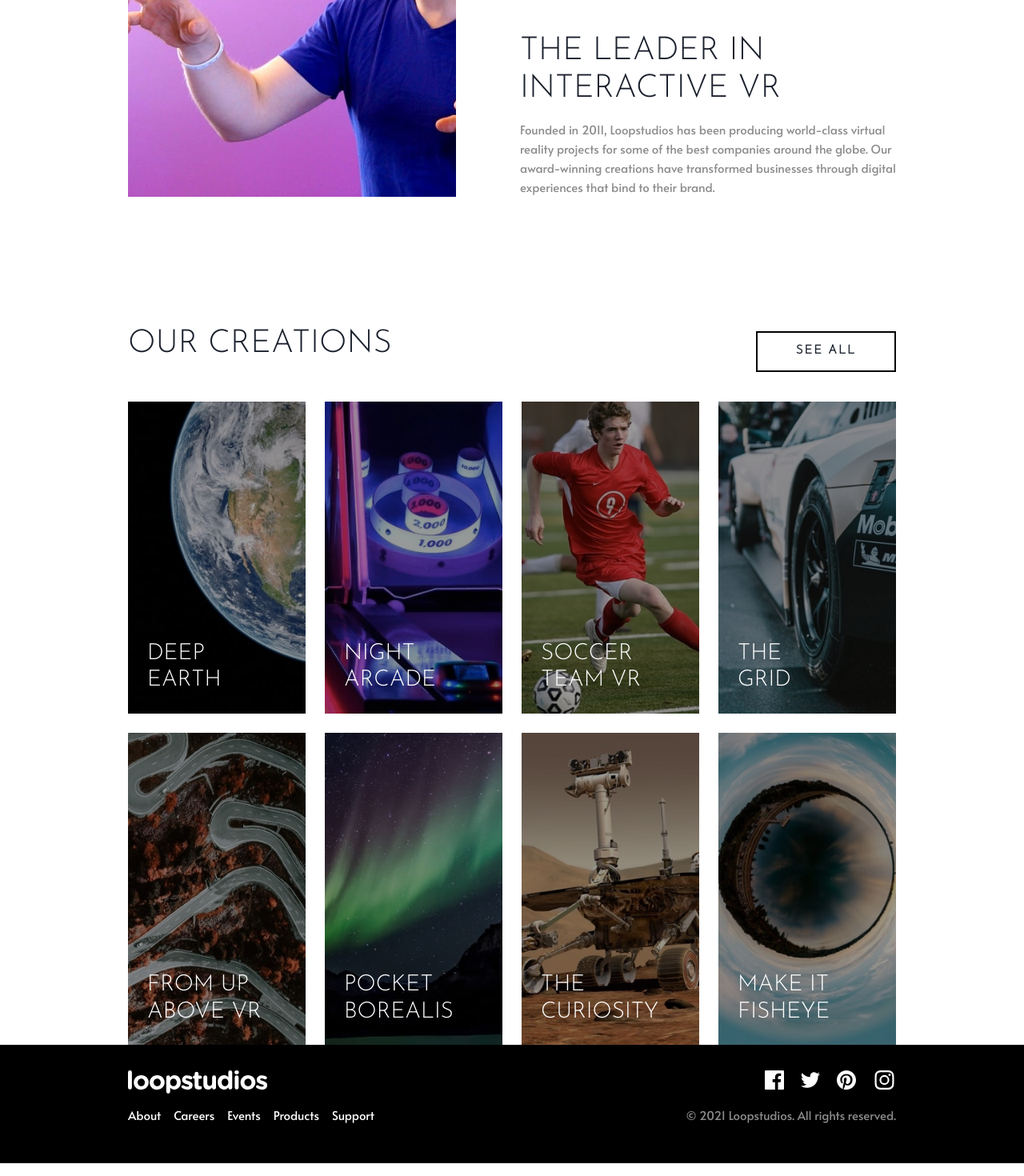
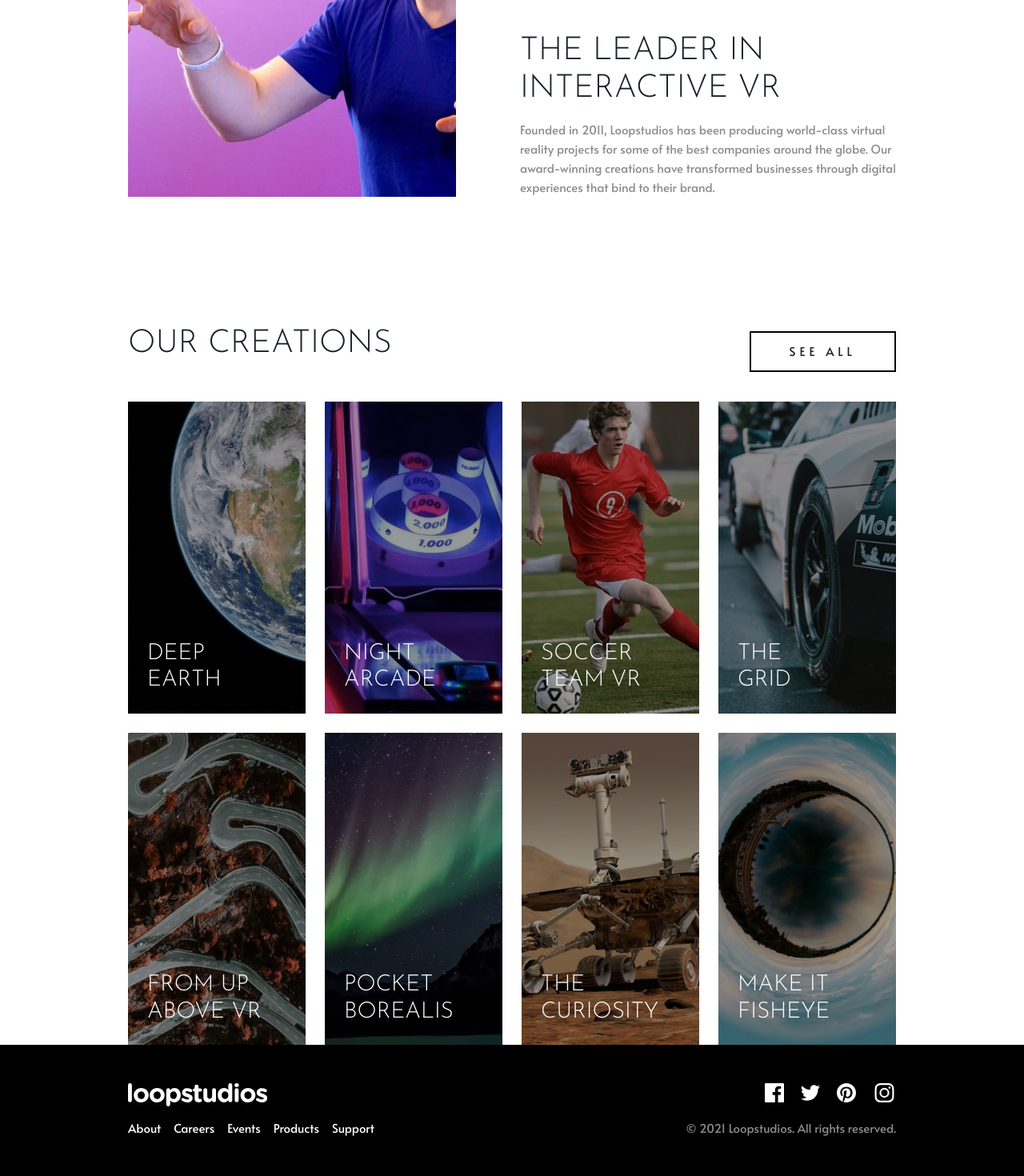
Before and after one commit to gylim0604/FrontEnd-Mentor-Loopstudio-Landing-Page, a Next.js app: page / in a window 1280 px wide. Shown: the part 1110-2580 px from the top of the page at 80% size. Built offline with nearby package versions, Linux system fonts and the light colour scheme.

Commit message:
basics seems to be done

```diff
--- a/components/AboutUs.js
+++ b/components/AboutUs.js
@@ -50,7 +50,7 @@ function AboutUs() {
                 <Heading
                     fontSize={{ base: '2rem', md: '2.5rem', lg: '3.5rem' }}
                     lineHeight={{ base: '2rem', md: '2.9rem', lg: '3.5rem' }}
-                    mb={{ md: '1rem', lg: '2rem' }}
+                    mb={{ base: '1rem', md: '1rem', lg: '2rem' }}
                 >
                     The leader in interactive VR
                 </Heading>
--- a/components/Footer.js
+++ b/components/Footer.js
@@ -18,7 +18,7 @@ function Footer() {
             <Container
                 color='white'
                 mt={{ lg: '10rem' }}
-                py={{ base: '4rem', md: '2rem' }}
+                py={{ base: '4rem', md: '3rem' }}
                 maxW={{
                     md: 'container.md',
                     lg: 'container.lg',
@@ -33,7 +33,8 @@ function Footer() {
                 >
                     <Img src='/images/logo.svg' h={{ md: '29px' }} />
                     <Stack
-                        py={{ base: '2rem', md: '1rem' }}
+                        p={{ base: '2rem', md: '0' }}
+                        pt={{ md: '1rem' }}
                         direction={{ base: 'column', md: 'row' }}
                         textAlign='center'
                         spacing='1rem'
@@ -50,14 +51,22 @@ function Footer() {
                     flexDir={{ base: 'column' }}
                     alignItems={{ base: ' center', md: 'end' }}
                 >
-                    <HStack spacing='1rem' mt={{ base: '1.5rem', md: '0' }}>
+                    <HStack
+                        spacing='1rem'
+                        mt={{ base: '1.5rem', md: '0' }}
+                        mb={{ base: '.75rem', md: '0' }}
+                    >
                         <Facebook />
                         <Twitter />
                         <Pintrest />
                         <Instagram />
                     </HStack>
 
-                    <Text color='darkGray' py={{ base: '1rem', md: '1rem' }}>
+                    <Text
+                        color='darkGray'
+                        py={{ base: '1rem', md: '0' }}
+                        pt={{ md: '1rem' }}
+                    >
                         © 2021 Loopstudios. All rights reserved.
                     </Text>
                 </Flex>
--- a/components/Gallery/Card.js
+++ b/components/Gallery/Card.js
@@ -15,9 +15,8 @@ function Card(props) {
             color='white'
             // some magical wait to maintain aspect ration
             // 450/256 = 1/757
-            h={{ base: '120px', md: '0' }}
-            pt={{ md: '175.7%' }}
-            overflow={{ md: 'hidden' }}
+            pt={{ base: '36.69%', md: '175.7%' }}
+            overflow='hidden'
             // mask thingy
             _after={{
                 bg: 'rgba(0,0,0,.4)',
--- a/components/Gallery/Gallery.js
+++ b/components/Gallery/Gallery.js
@@ -82,9 +82,7 @@ function Gallery() {
                 display='inline-block'
                 border='black 2px solid'
                 textTransform='uppercase'
-                fontFamily='Josefin Sans'
-                fontWeight='bold'
-                letterSpacing='2px'
+                letterSpacing='5px'
                 // desktop positioning
                 pos={{ md: 'absolute' }}
                 top={{ md: '1rem' }}
```
